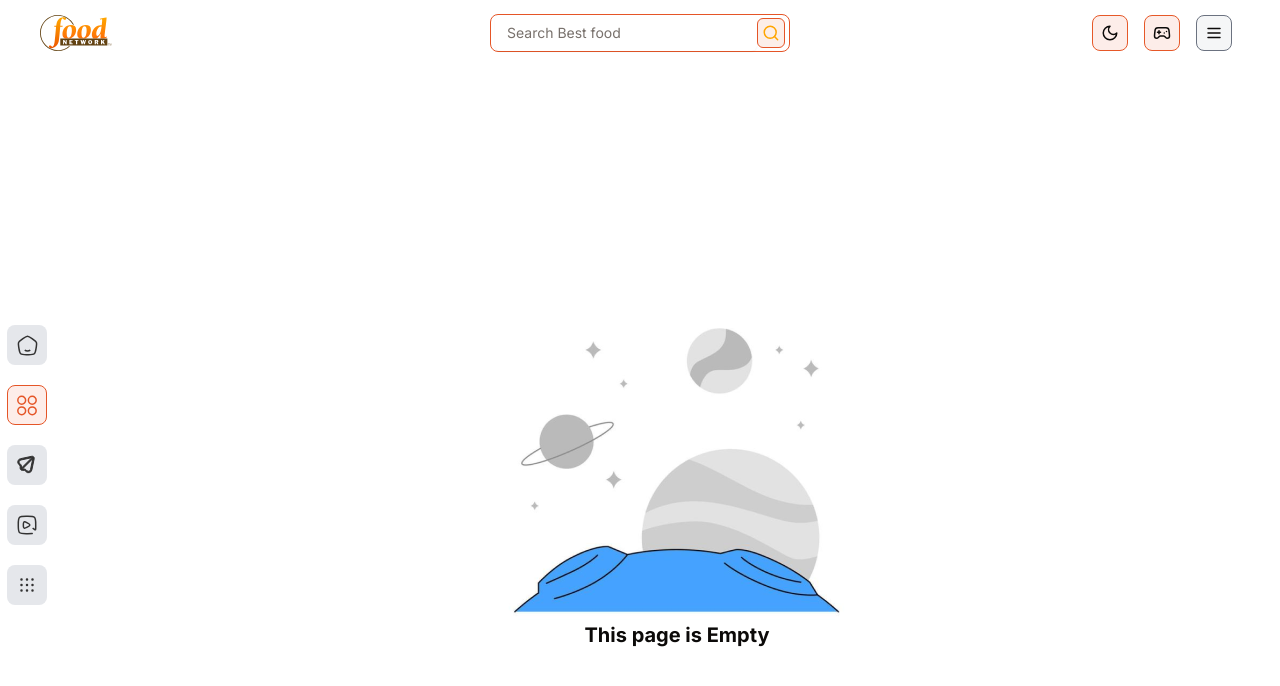
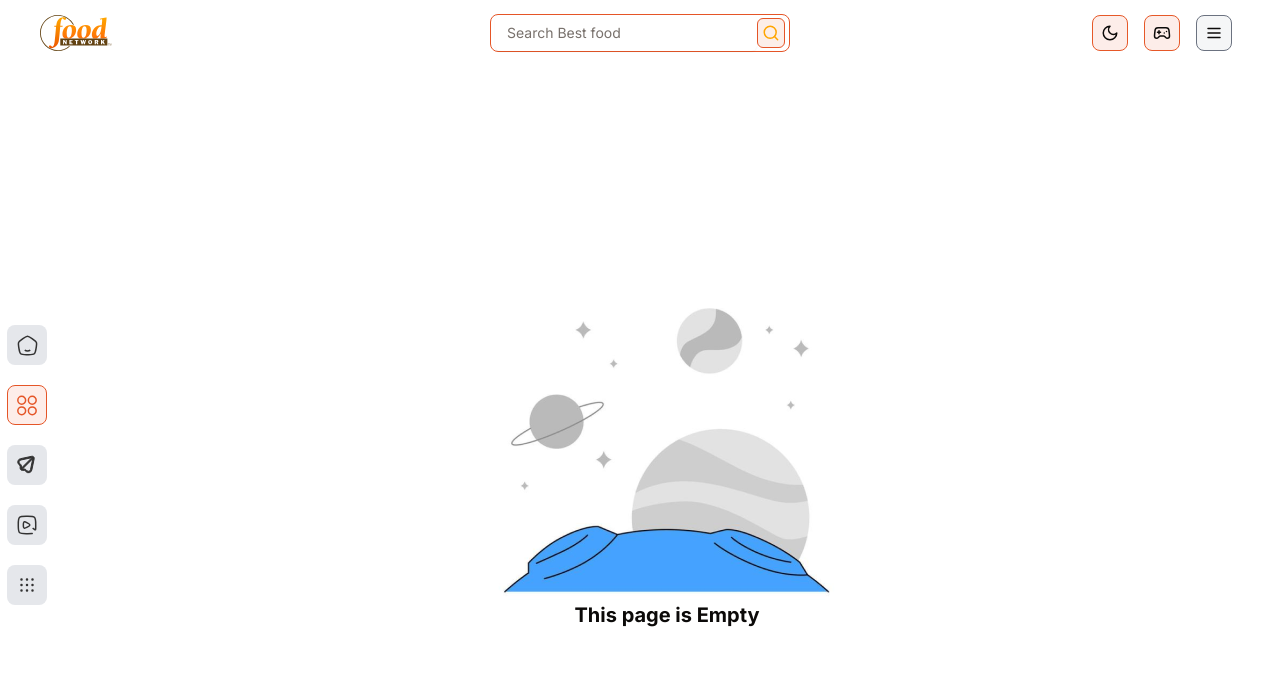
Before and after one commit to XooTB/IRD-FoodApp, a Next.js app: page /dashboard in a window 1280 px wide. Shown: the top 686 px of the page. Built offline with nearby package versions, Linux system fonts and the light colour scheme.

Commit message:
Fixed Alignment Issue

```diff
--- a/app/dashboard/page.tsx
+++ b/app/dashboard/page.tsx
@@ -4,7 +4,7 @@
 
 const page: React.FC = () => {
   return (
-    <div className="flex flex-col items-center justify-center w-full min-h-screen mt-5 ml-5 rounded-tl-xl">
+    <div className="flex flex-col items-center justify-center w-full min-h-screen rounded-tl-xl">
       <Image src={emptyImage} alt="404" />
       <h1 className="text-xl font-bold">This page is Empty</h1>
     </div>
```
